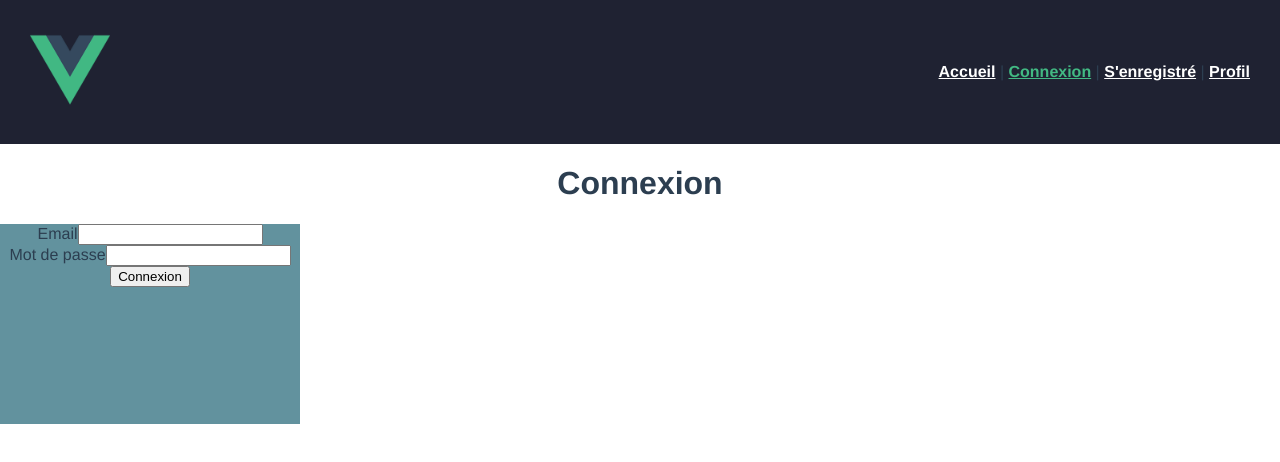
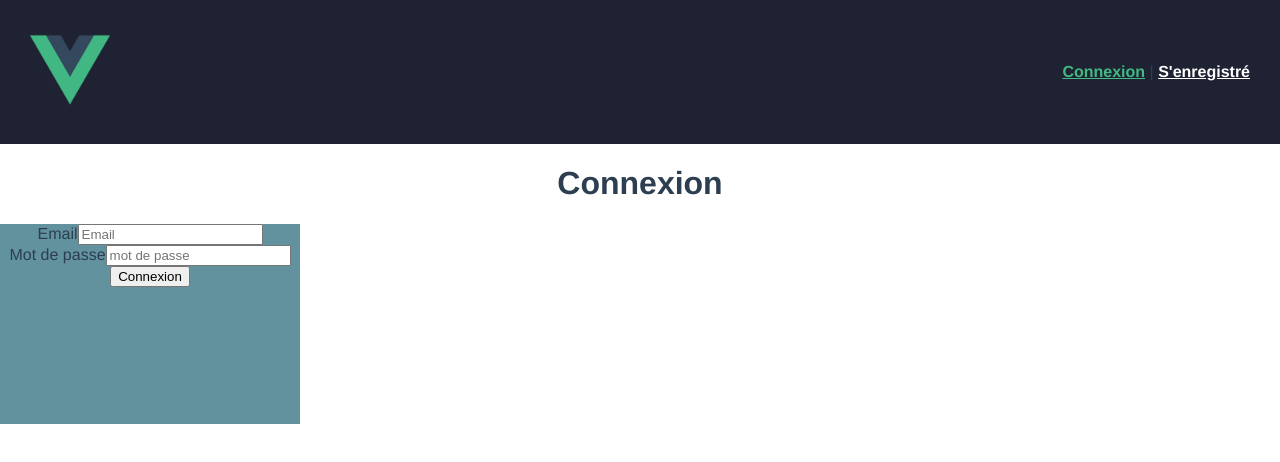
Before and after one commit to Alexandre-C-89/P7_alexandre_clemencot, a Vue app in the folder frontend/: page /login in a window 1280 px wide. Shown: the top 462 px of the page. Built offline with nearby package versions, Linux system fonts and the light colour scheme.

Commit message:
conexion d'un utilisateur réussi

```diff
--- a/frontend/src/App.vue
+++ b/frontend/src/App.vue
@@ -5,10 +5,8 @@
         <img src="./assets/logo.png" alt="logo groupomania" />
       </div>
       <div>
-        <router-link to="/">Accueil</router-link> |
         <router-link to="/login">Connexion</router-link> |
-        <router-link to="/signup">S'enregistré</router-link> |
-        <router-link to="/profil">Profil</router-link>
+        <router-link to="/signup">S'enregistré</router-link>
       </div>
     </div>
     <router-view />
--- a/frontend/src/router/index.js
+++ b/frontend/src/router/index.js
@@ -31,6 +31,10 @@ const routes = [
     name: 'Signup',
     component: () => import('../views/Signup.vue'),
   },
+  {
+    path: '/login',
+    redirect: '/',
+  },
 ];
 
 const router = new VueRouter({
--- a/frontend/src/views/Home.vue
+++ b/frontend/src/views/Home.vue
@@ -29,7 +29,7 @@ export default {
         this.posts = response.data.post;
       })
       // eslint-disable-next-line no-console
-      .then((error) => console.log(error));
+      .catch((error) => console.log(error));
   },
 };
 </script>
--- a/frontend/src/views/Login.vue
+++ b/frontend/src/views/Login.vue
@@ -1,16 +1,21 @@
 <template>
   <div>
     <h1>Connexion</h1>
-    <form v-on:submit.prevent="onSubmit" class="form">
+    <form v-on:submit.prevent="Submit" class="form">
       <div>
         <label for="email">Email</label>
-        <input type="email" name="email" />
+        <input type="email" name="email" v-model="email" placeholder="Email" />
       </div>
       <div>
         <label for="password">Mot de passe</label>
-        <input type="password" name="password" v-model="password" />
+        <input
+          type="password"
+          name="password"
+          v-model="password"
+          placeholder="mot de passe"
+        />
       </div>
-      <button>Connexion</button>
+      <button @click.prevent="submit()" type="submit">Connexion</button>
     </form>
   </div>
 </template>
@@ -22,17 +27,38 @@ export default {
     return {
       email: '',
       password: '',
-      user: '',
-      errorLogin: '',
-      info: null,
-      posts: ['post 1', 'post 2', 'post 3'],
+      user: {},
     };
   },
   methods: {
-    updatePost() {
-      this.posts = ['post 5', 'post 6'];
+    submit() {
+      const data = {
+        email: this.email,
+        password: this.password,
+      };
+      this.axios
+        .post('http://localhost:3000/api/user/login', data)
+        .then((response) => console.log(response))
+        .then((response) => {
+          if (response) {
+            console.log('Utilisateur connecté !');
+            console.log(response.data.token);
+          }
+        });
     },
   },
+  // mounted() {
+  //   if (localStorage.email) this.email = localStorage.email;
+  //   if (localStorage.password) this.password = localStorage.password;
+  // },
+  // watch: {
+  //   email(newEmail) {
+  //     localStorage.email = newEmail;
+  //   },
+  //   password(newPassword) {
+  //     localStorage.password = newPassword;
+  //   },
+  // },
 };
 </script>
 
```
Also changed, not shown: 1 other file (tests, documents, lock files or other folders).
